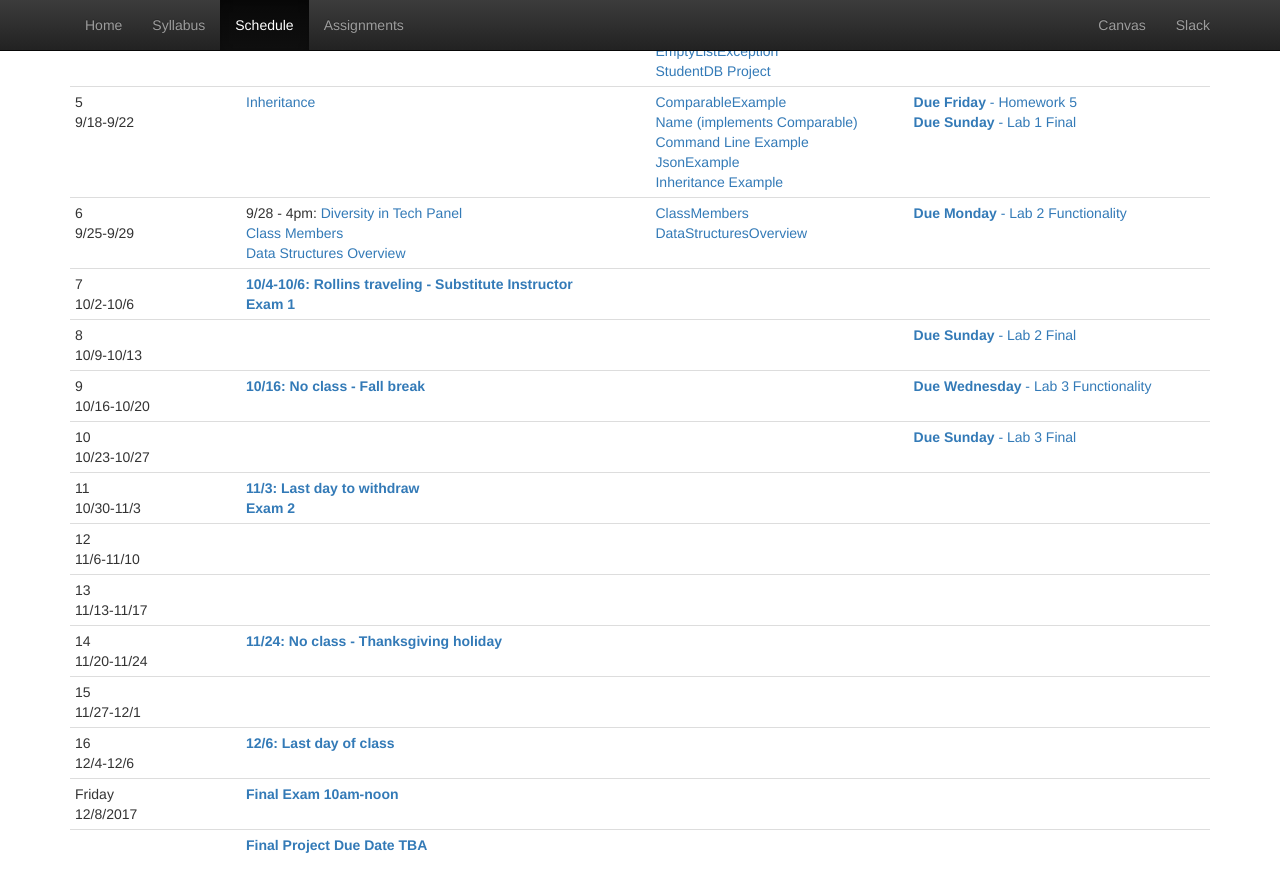
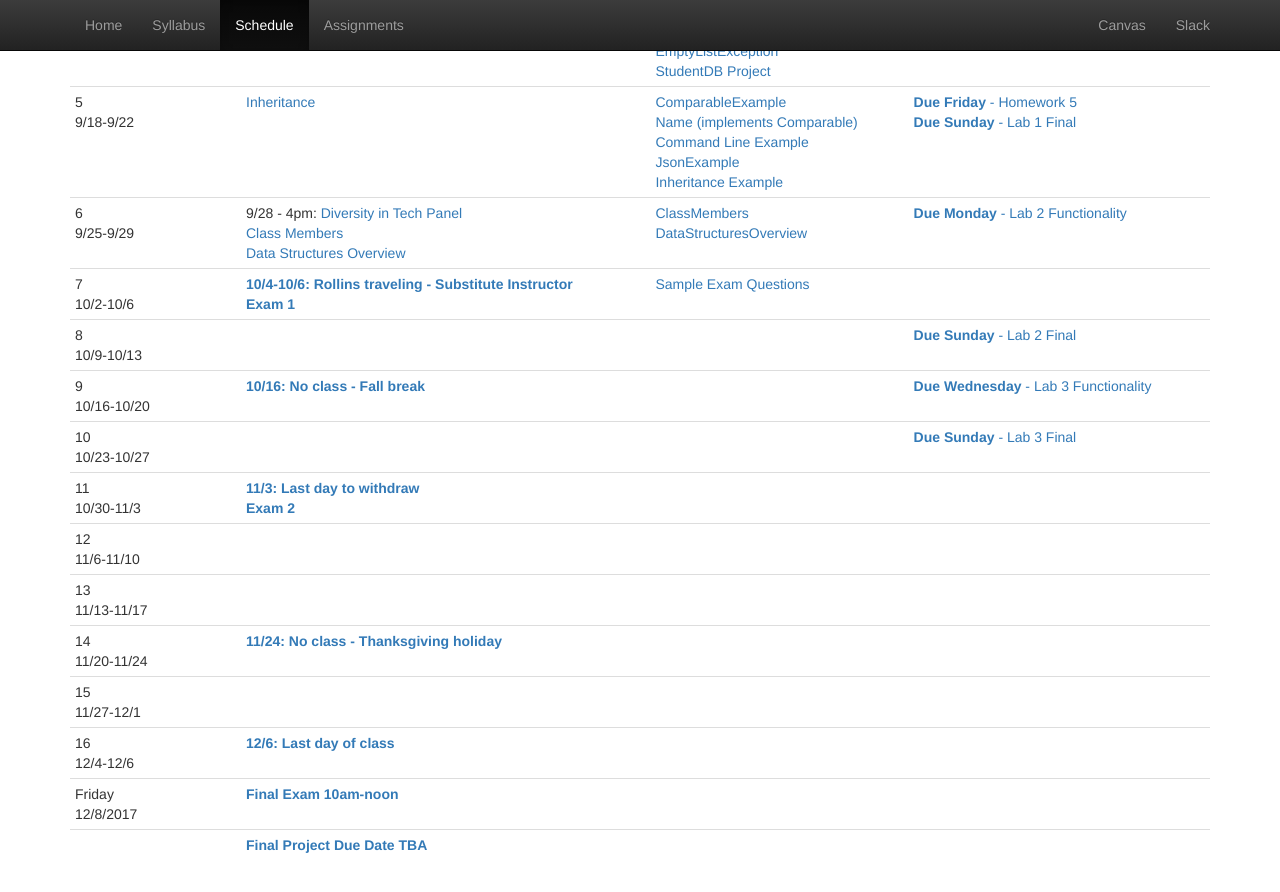
Before and after one commit to CS514-F17/cs514-f17.github.io, a Jekyll site: the page built from schedule.html, in a window 1280 px wide and 900 px high, scrolled down 588 px. Shown: the top 892 px of the window. Built offline with Jekyll 4.4.1, drawn with Linux system fonts in a browser that asks for light colours.

Commit message:
add link to sample exam questions

```diff
--- a/schedule.html
+++ b/schedule.html
@@ -173,6 +173,7 @@ title: Schedule
 				Book - Chapter 8 (8.6), Chapter 7 (7.3) -->
 		</td>
 		<td>
+			<a href="https://github.com/CS514-F17/notes/blob/master/exam_sample.md"> Sample Exam Questions</a><br/>
 <!-- 				<a href="https://github.com/CS514-F17/code/blob/master/TwoDArrays.java">TwoDArrays.java</a><br/>
 				<a href="https://github.com/CS514-F17/code/blob/master/TwoDArrayDriver.java">TwoDArrayDriver.java</a><br/>
 				<a href="https://github.com/CS514-F17/code/blob/master/Car.java">Car.java</a><br/>
```
